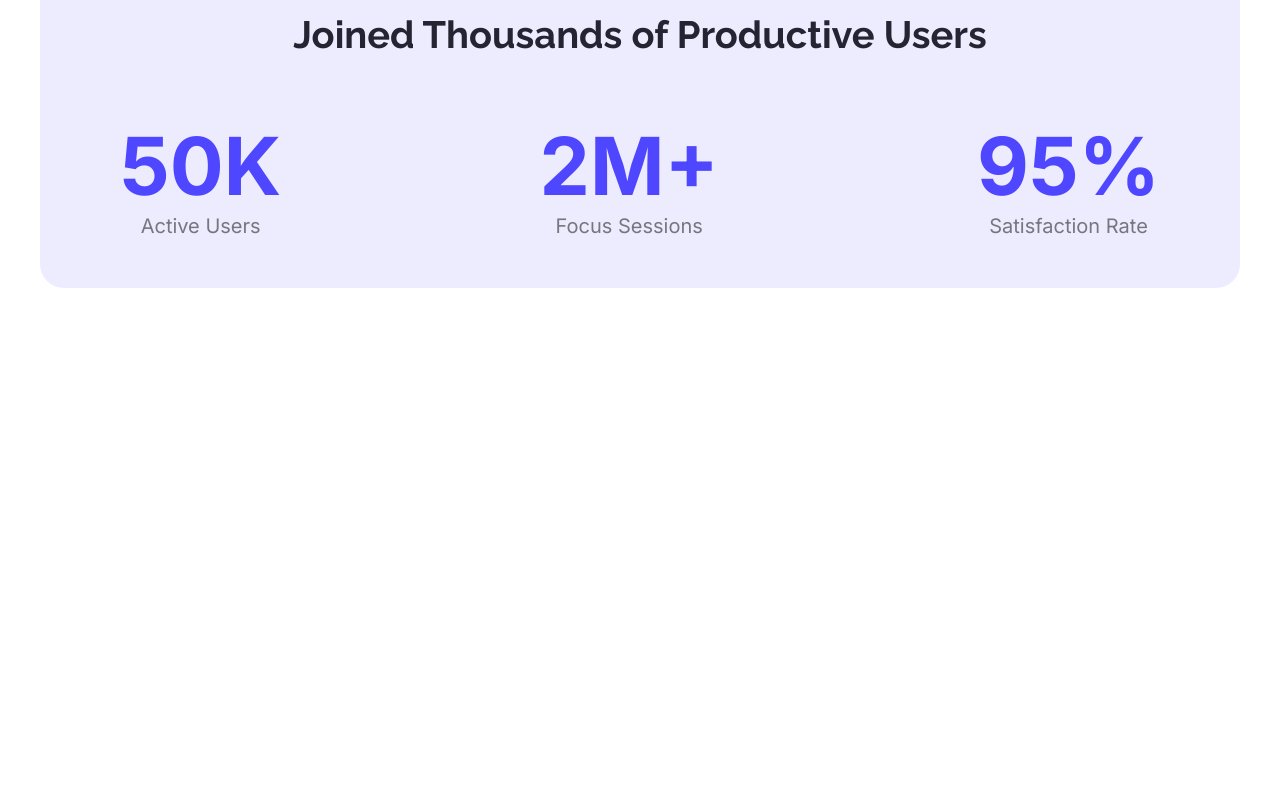
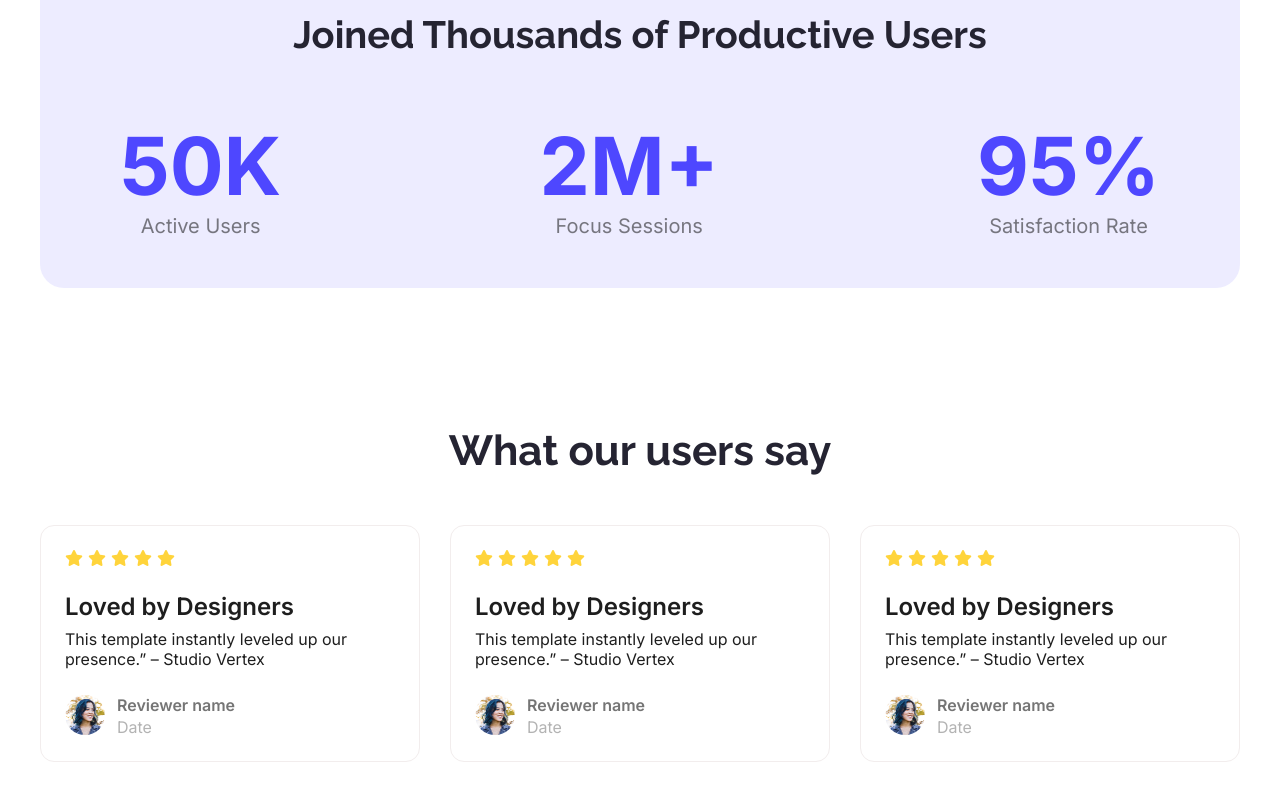
Before and after one commit to AsifAlishishir/PROGRAMMING-HERO-ASSIGNMENT-01, a plain HTML site: page index.html in a window 1280 px wide. Shown: the part 1386-2186 px from the top of the page. Before the commit the page ends 1822 px from the top, so only its background shows below. Drawn offline with Linux system fonts and the light colour scheme.

Commit message:
review section added

```diff
--- a/index.html
+++ b/index.html
@@ -5,6 +5,7 @@
     <meta charset="UTF-8">
     <meta name="viewport" content="width=device-width, initial-scale=1.0">
     <title>WEBFLOW | PAGE</title>
+    <script src="https://kit.fontawesome.com/ded2121049.js" crossorigin="anonymous"></script>
     <link rel="preconnect" href="https://fonts.googleapis.com">
     <link rel="preconnect" href="https://fonts.gstatic.com" crossorigin>
     <link
@@ -66,7 +67,67 @@
             </div>
         </section>
 
-
+        <section class="review">
+            <div class="review-container">
+                <h1 class="Raleway">What our users say</h1>
+                <div class="review-card">
+                    <div class="review-content">
+                        <div style="display: flex; gap: 5px; margin-bottom: 24px;" class="icons">
+                            <p><i class="fa-solid fa-star" style="color: #FFD43B;"></i></p>
+                            <p><i class="fa-solid fa-star" style="color: #FFD43B;"></i></p>
+                            <p><i class="fa-solid fa-star" style="color: #FFD43B;"></i></p>
+                            <p><i class="fa-solid fa-star" style="color: #FFD43B;"></i></p>
+                            <p><i class="fa-solid fa-star" style="color: #FFD43B;"></i></p>
+                        </div>
+                        <h3 class="Inter">Loved by Designers</h3>
+                        <p class="Inter">This template instantly leveled up our presence.” – Studio Vertex</p>
+                        <div class="review-users">
+                            <img height="40px" width="40px" style="border-radius: 99px;" src="Assets/avatar.png" alt="">
+                            <div class="user-details">
+                                <p class="user-title Inter">Reviewer name</p>
+                                <p class="user-description Inter">Date</p>
+                            </div>
+                        </div>
+                    </div>
+                    <div class="review-content">
+                        <div style="display: flex; gap: 5px; margin-bottom: 24px;" class="icons">
+                            <p><i class="fa-solid fa-star" style="color: #FFD43B;"></i></p>
+                            <p><i class="fa-solid fa-star" style="color: #FFD43B;"></i></p>
+                            <p><i class="fa-solid fa-star" style="color: #FFD43B;"></i></p>
+                            <p><i class="fa-solid fa-star" style="color: #FFD43B;"></i></p>
+                            <p><i class="fa-solid fa-star" style="color: #FFD43B;"></i></p>
+                        </div>
+                        <h3 class="Inter">Loved by Designers</h3>
+                        <p class="Inter">This template instantly leveled up our presence.” – Studio Vertex</p>
+                        <div class="review-users">
+                            <img height="40px" width="40px" style="border-radius: 99px;" src="Assets/avatar.png" alt="">
+                            <div class="user-details">
+                                <p class="user-title Inter">Reviewer name</p>
+                                <p class="user-description Inter">Date</p>
+                            </div>
+                        </div>
+                    </div>
+                    <div class="review-content">
+                        <div style="display: flex; gap: 5px; margin-bottom: 24px;" class="icons">
+                            <p><i class="fa-solid fa-star" style="color: #FFD43B;"></i></p>
+                            <p><i class="fa-solid fa-star" style="color: #FFD43B;"></i></p>
+                            <p><i class="fa-solid fa-star" style="color: #FFD43B;"></i></p>
+                            <p><i class="fa-solid fa-star" style="color: #FFD43B;"></i></p>
+                            <p><i class="fa-solid fa-star" style="color: #FFD43B;"></i></p>
+                        </div>
+                        <h3 class="Inter">Loved by Designers</h3>
+                        <p class="Inter">This template instantly leveled up our presence.” – Studio Vertex</p>
+                        <div class="review-users">
+                            <img height="40px" width="40px" style="border-radius: 99px;" src="Assets/avatar.png" alt="">
+                            <div class="user-details">
+                                <p class="user-title Inter">Reviewer name</p>
+                                <p class="user-description Inter">Date</p>
+                            </div>
+                        </div>
+                    </div>
+                </div>
+            </div>
+        </section>
     </main>
     <footer></footer>
 </body>
--- a/styles/style.css
+++ b/styles/style.css
@@ -105,11 +105,11 @@ nav{
     margin: 23px 0;
 }
 
-/* PRODUCTIVE USER STYLES */
+/* PRODUCTIVE USER SECTION STYLES */
 
 .productive-user{
     max-width: 1200px;
-    margin: 0px auto 148px;
+    margin: 0px auto 138px;
 }
 
 .productive-user-content{
@@ -142,3 +142,65 @@ nav{
     font-size: 20px;
     font-weight: 400;
 }
+
+/* REVIEW SECTION STYLES */
+
+.review{
+    max-width: 1200px;
+    margin: 0px auto 138px;
+}
+
+
+.review-container h1{
+    color: rgba(37, 36, 50, 1);
+    font-size: 42px;
+    font-weight: 700;
+    text-align: center;
+    margin-bottom: 50px;
+}
+
+.review-content{
+    padding: 24px;
+    border: 1px solid rgba(242, 237, 237, 1);
+    background-color: rgba(255, 255, 255, 0.5);
+    border-radius: 14px;
+}
+
+.review-content h3{
+    color: rgba(30, 30, 30, 1);
+    font-size: 24px;
+    font-weight: 600;
+    margin-bottom: 8px;
+}
+
+.review-content>p{
+    font-size: 16px;
+    font-weight: 400;
+    margin-bottom: 24px;
+}
+
+.review-card{
+    color: rgba(30, 30, 30, 1);
+    background-color: rgba(255, 255, 255, 0.5);
+    display: flex;
+    gap: 30px;
+}
+
+.review-users{
+    display: flex;
+    gap: 12px;
+    align-items: center;
+}
+
+.user-details .user-title{
+    color: rgba(117, 117, 117, 1);
+    font-size: 16px;
+    font-weight: 600;
+    line-height: 24px;
+}
+
+.user-details .user-description{
+    color: rgba(179, 179, 179, 1);
+    font-size: 16px;
+    font-weight: 400;
+}
```
